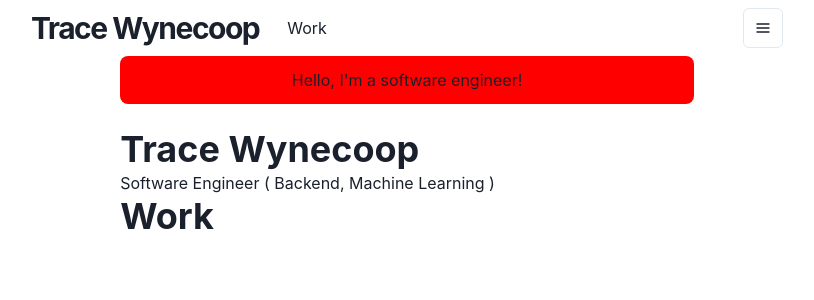
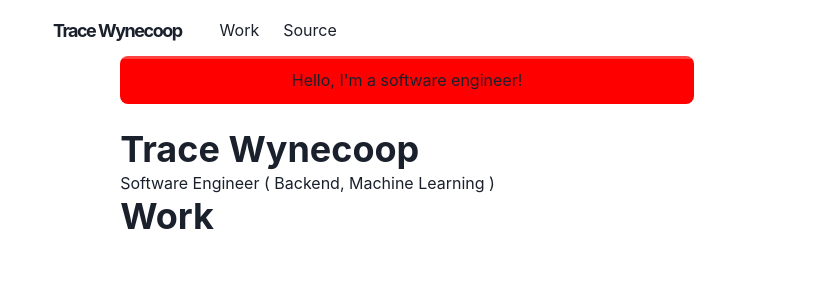
Before and after one commit to TWynec/twynec-homepage, a Next.js app: page / in a window 1280 px wide. Shown: the top 300 px of the page, without its empty margins (233-1047 px from the left). Built offline with nearby package versions, Linux system fonts and the light colour scheme.

Commit message:
stylize navbar

```diff
--- /dev/null
+++ b/components/namecard.js
@@ -0,0 +1,30 @@
+import { Link, Text, useColorModeValue } from "@chakra-ui/react";
+import styled from "@emotion/styled";
+
+const LogoBox = styled.span`
+  font-weight: bold;
+  font-size: 18px;
+  display: inline-flex;
+  align-items: center;
+  line-height: 20px;
+  padding: 10px;
+`;
+
+const NameCard = () => {
+  return (
+    <Link href="/">
+      <LogoBox>
+        <Text
+          color={useColorModeValue("gray.800", "whiteAlpha.900")}
+          fontFamily="M PLUS Rounded 1c"
+          fontWeight="bold"
+          ml={3}
+        >
+          Trace Wynecoop
+        </Text>
+      </LogoBox>
+    </Link>
+  );
+};
+
+export default NameCard;
--- a/components/navbar.js
+++ b/components/navbar.js
@@ -1,4 +1,5 @@
 import NextLink from "next/link";
+import NameCard from "../components/namecard";
 import {
   Container,
   Box,
@@ -41,7 +42,6 @@ const Navbar = (props) => {
       as="nav"
       w="100%"
       bg={useColorModeValue("#ffffff40", "#20202380")}
-      style={{ backdropFilter: "blur(10px)" }}
       zIndex={1}
       {...props}
     >
@@ -55,7 +55,7 @@ const Navbar = (props) => {
       >
         <Flex align="center" mr={5}>
           <Heading as="h1" size="lg" letterSpacing={"tighter"}>
-            Trace Wynecoop
+            <NameCard />
           </Heading>
         </Flex>
 
@@ -70,8 +70,16 @@ const Navbar = (props) => {
           <LinkItem href="/work" path={path}>
             Work
           </LinkItem>
+          <LinkItem
+            href="https://github.com/TWynec/twynec-homepage"
+            path={path}
+          >
+            Source
+          </LinkItem>
         </Stack>
 
+        <Box flex={1} align="right">
+          <Box ml={2} display={{ base: "inline-block", md: "none" }}>
             <Menu isLazy>
               <MenuButton
                 as={IconButton}
@@ -79,7 +87,18 @@ const Navbar = (props) => {
                 icon={<HamburgerIcon />}
                 variant="outline"
               />
+              <MenuList>
+                <NextLink href="/" passHref>
+                  <MenuItem as={Link}>About</MenuItem>
+                </NextLink>
+                <NextLink href="/work" passHref>
+                  <MenuItem as={Link}>Work</MenuItem>
+                </NextLink>
+                <MenuItem as={Link}>View Source</MenuItem>
+              </MenuList>
             </Menu>
+          </Box>
+        </Box>
       </Container>
     </Box>
   );
--- a/pages/index.js
+++ b/pages/index.js
@@ -4,7 +4,7 @@ import Section from "../components/section";
 const Page = () => {
   return (
     <Container>
-      <Box borderRadius={"lg"} bg="red" p={3} mb={6} textAlign="center">
+      <Box borderRadius="lg" bg="red" p={3} mb={6} align="center">
         Hello, I'm a software engineer!
       </Box>
 
```
Lines whose indentation alone changed are shown as unchanged.
